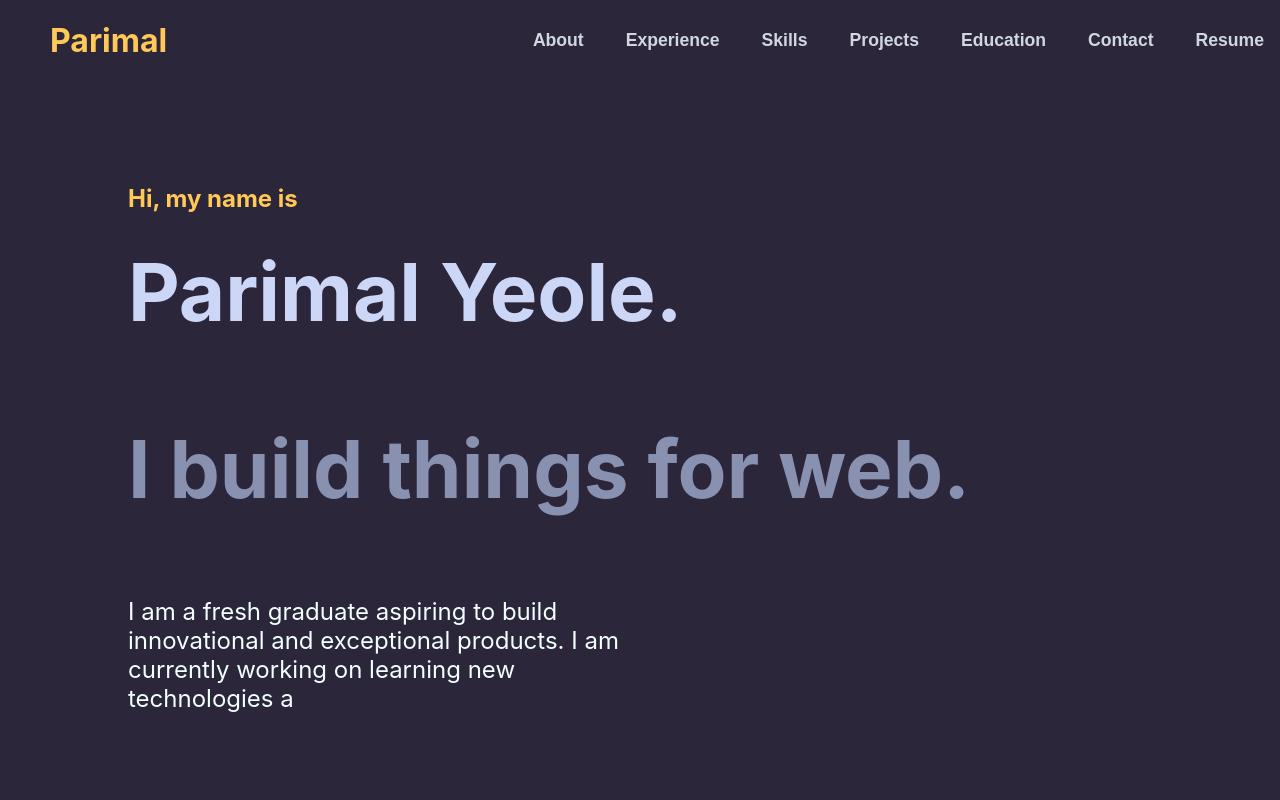
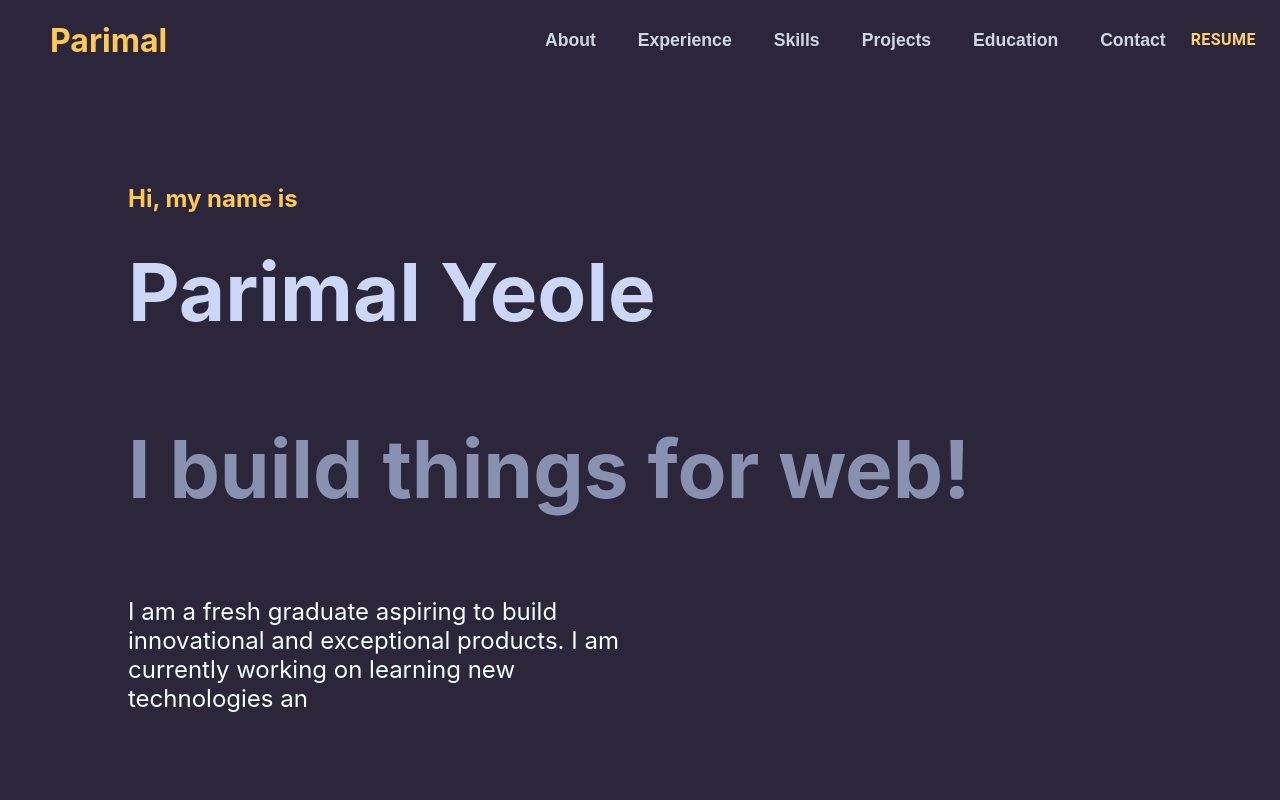
Before and after one commit to Parimal-3008/Portfolio, a React (Create React App) app: page / in a window 1280 px wide. Shown: the top 800 px of the page. Built offline with nearby package versions, Linux system fonts and the light colour scheme.

Commit message:
resume preview and download feature added

```diff
--- a/package.json
+++ b/package.json
@@ -3,6 +3,9 @@
   "version": "0.1.0",
   "private": true,
   "dependencies": {
+    "@emotion/react": "^11.10.6",
+    "@emotion/styled": "^11.10.6",
+    "@mui/material": "^5.11.10",
     "@testing-library/jest-dom": "^5.16.5",
     "@testing-library/react": "^13.4.0",
     "@testing-library/user-event": "^13.5.0",
--- a/src/components/Contact.js
+++ b/src/components/Contact.js
@@ -1,5 +1,8 @@
 import React,{useRef, useState} from 'react'
 import "../components/css/Contact.css";
+import Button from '@mui/material/Button';
+import Menu from '@mui/material/Menu';
+import MenuItem from '@mui/material/MenuItem';
 import ClipLoader from "react-spinners/ClipLoader";
 
 const  Contact=  React.forwardRef((props, ref) => {
--- a/src/components/Intro.js
+++ b/src/components/Intro.js
@@ -3,8 +3,8 @@ import "../components/css/Intro.css";
 
 const  Intro=  React.forwardRef((props, ref) => {
   let str1 = "Hi, my name is";
-  let str2 = "Parimal Yeole.";
-  let str3="I build things for web."
+  let str2 = "Parimal Yeole";
+  let str3="I build things for web!"
   let str4=" I am a fresh graduate aspiring to build innovational and exceptional products. I am currently working on learning new technologies and improving my problem solving skills.                              "
   let str=str1;
   const [line1,setText1]= useState("");
--- /dev/null
+++ b/src/components/Menubar.js
@@ -0,0 +1,48 @@
+import * as React from 'react';
+import Button from '@mui/material/Button';
+import Menu from '@mui/material/Menu';
+import MenuItem from '@mui/material/MenuItem';
+import "../components/css/Menubar.css";
+import pdf from "./Parimal_resume.pdf"
+export default function Menubar() {
+  const [anchorEl, setAnchorEl] = React.useState(null);
+  const open = Boolean(anchorEl);
+  const handleClick = (event) => {
+    setAnchorEl(event.currentTarget);
+  };
+  const handleClose = () => {
+    setAnchorEl(null);
+  };
+
+  return (
+    <div className='Menuparent'>
+      <Button
+        id="basic-button"
+        aria-controls={open ? 'basic-menu' : undefined}
+        aria-haspopup="true"
+        aria-expanded={open ? 'true' : undefined}
+        onClick={handleClick}
+      >
+        Resume
+      </Button>
+      <Menu
+        id="basic-menu"
+        anchorEl={anchorEl}
+        open={open}
+        onClose={handleClose}
+        MenuListProps={{
+          'aria-labelledby': 'basic-button',
+        }}
+      >
+        <a className='anchortag' href='https://drive.google.com/file/d/1sIbgol6vdVVYAG7npynhHHtzslpfayvS/view?usp=share_link' target='_blank'  rel="noreferrer">
+         <MenuItem onClick={()=>{
+            setAnchorEl(null);
+        }}>Preview</MenuItem>
+        </a>
+        <a className='anchortag' href={pdf} download="Parimal_Resume" target='_blank'  rel="noreferrer">
+        <MenuItem onClick={handleClose}>Download</MenuItem></a>
+        </Menu>
+
+    </div>
+  );
+}
--- a/src/components/Navbar.js
+++ b/src/components/Navbar.js
@@ -1,6 +1,7 @@
 import React from 'react'
 import { useState } from 'react';
 import "../components/css/Navbar.css";
+import Menubar from './Menubar';
 const  Navbar=  React.forwardRef((props, ref) => {
 
   const [navactive,setnav]= useState(0);
@@ -36,7 +37,8 @@ const  Navbar=  React.forwardRef((props, ref) => {
             <button className='navbuttons' onClick={()=>{props.ref6.current.scrollIntoView({ behavior: 'smooth', block: 'start' });}}>Projects</button>
             <button className='navbuttons' onClick={()=>{props.ref7.current.scrollIntoView({ behavior: 'smooth', block: 'start' });}}>Education</button>
             <button className='navbuttons' onClick={()=>{props.ref8.current.scrollIntoView({ behavior: 'smooth', block: 'start' });}}>Contact</button>
-            <a href='https://drive.google.com/file/d/1sIbgol6vdVVYAG7npynhHHtzslpfayvS/view?usp=share_link' target='_blank'  rel="noreferrer"><button className='navbuttons'>Resume</button></a>
+
+            <button className='navbuttons2'><Menubar /></button>
            </div>
 
             <br />
@@ -48,7 +50,7 @@ const  Navbar=  React.forwardRef((props, ref) => {
             <li className='listitems'><button className='listbuttons' onClick={()=>{props.ref6.current.scrollIntoView({ behavior: 'smooth', block: 'start' });list.style.display="none";setnav(0);list2.style.transition="all 0.2s ease-in";}}>Projects</button></li>
             <li className='listitems'><button className='listbuttons' onClick={()=>{props.ref7.current.scrollIntoView({ behavior: 'smooth', block: 'start' });list.style.display="none";setnav(0);list2.style.transition="all 0.2s ease-in";}}>Education</button></li>
             <li className='listitems'><button className='listbuttons' onClick={()=>{props.ref8.current.scrollIntoView({ behavior: 'smooth', block: 'start' });list.style.display="none";setnav(0);list2.style.transition="all 0.2s ease-in";}}>Contact</button></li>
-            <li className='listitems'><a href='https://drive.google.com/file/d/1sIbgol6vdVVYAG7npynhHHtzslpfayvS/view?usp=share_link' target='_blank'  rel="noreferrer"><button className='listbuttons'>Resume</button></a></li>
+            <li className='listitems'> <button className='navbuttons2' ><Menubar /></button></li>
             </ul>
             </div>
             <button type="button" className="nav-btn" id='nav-btn' onClick={()=> handleClick()}><svg stroke="currentColor" fill="none" strokeWidth="2" viewBox="0 0 24 24" strokeLinecap="round" strokeLinejoin="round" className="nav-icon" height="40px" width="40px" xmlns="http://www.w3.org/2000/svg">
--- /dev/null
+++ b/src/components/css/Menubar.css
@@ -0,0 +1,24 @@
+#basic-button {
+  border: 0px;
+  background-color: #2c263b;
+  color: #ffd073;
+  margin-left: -5px;
+  margin-right: 10px;
+  font-size: 100%;
+  justify-content: flex-start;
+  font-weight: bold;
+}
+#basic-button:hover {
+  cursor: pointer;
+  color: #fcbb39;
+  text-decoration: underline;
+}
+.Menuparent
+{
+  margin-left: 0%;
+
+}
+.anchortag {
+  text-decoration: none;
+  color: black;
+}
--- a/src/components/css/Navbar.css
+++ b/src/components/css/Navbar.css
@@ -33,7 +33,18 @@
   font-size: 110%;
   font-weight: bold;
 }
-.navbuttons:hover {
+.navbuttons2
+{
+  margin-left: 0px;
+  margin-right: 0px;
+  border: 0px;
+  background-color: #2c263b;
+  color: #d0d7e1;
+  font-size: 100%;
+  font-weight: bold;
+
+}
+.navbuttons:hover  {
   cursor: pointer;
   color: #8892b0;
   font-weight: bolder;
```
Also changed, not shown: 2 other files (tests, documents, lock files or other folders).
